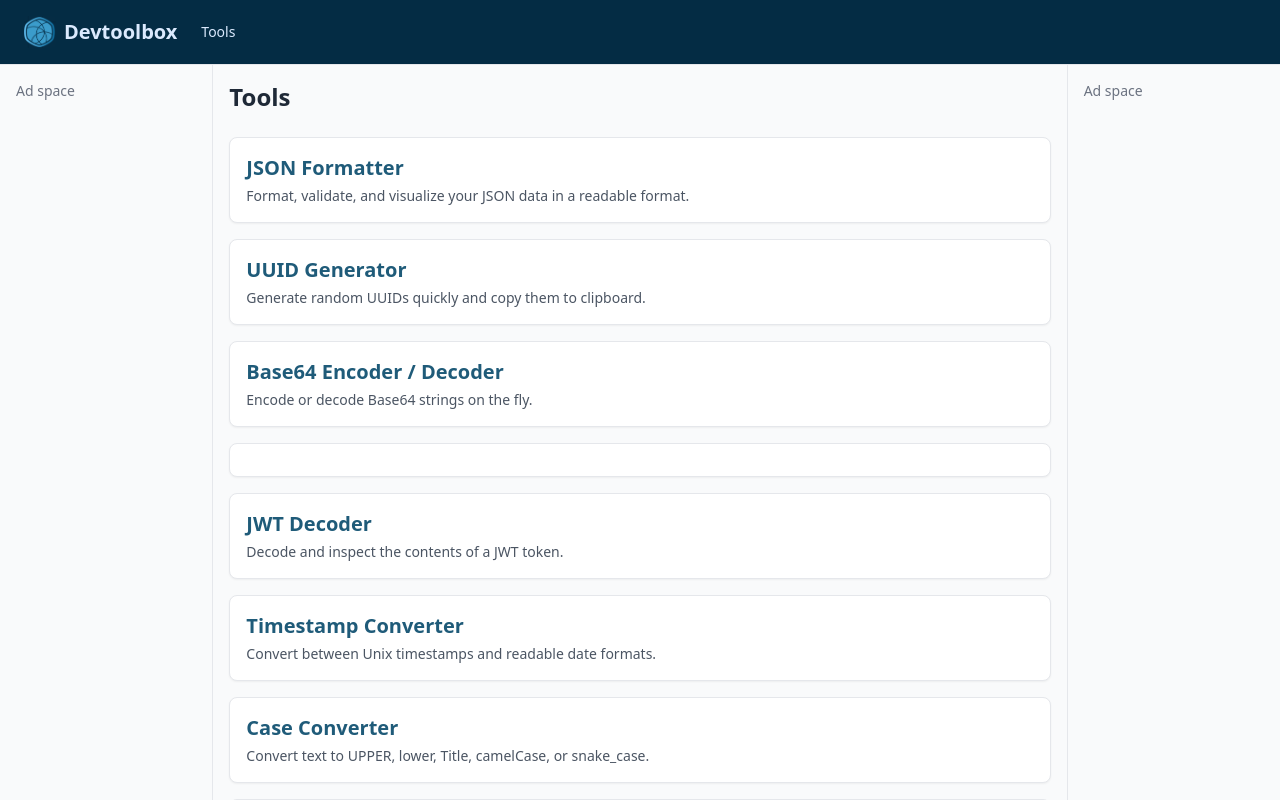
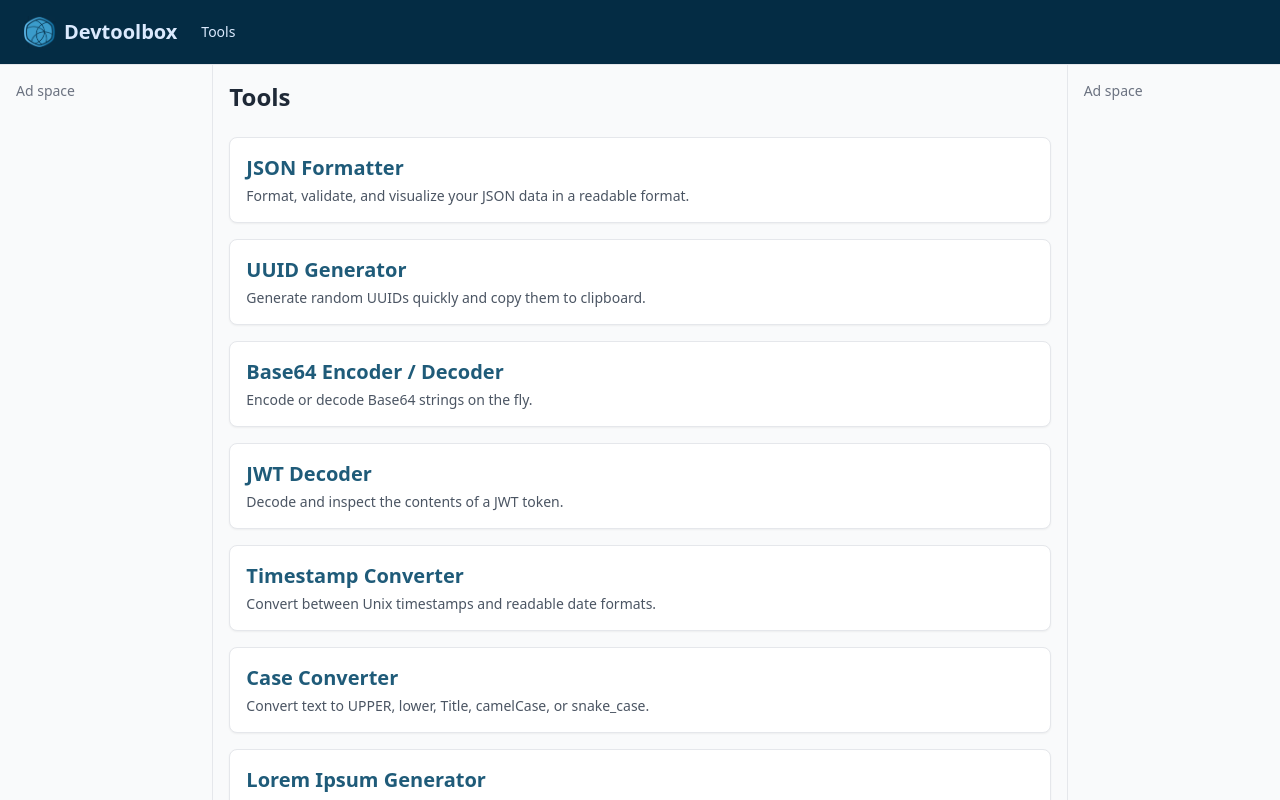
Before and after one commit to jschoeff81690/Devtoolbox, a React (Vite) app: page / in a window 1280 px wide. Shown: the top 800 px of the page. Built offline with nearby package versions, Linux system fonts and the light colour scheme.

Commit message:
Remove ad from Tools per Google request

```diff
--- a/src/pages/Tools.tsx
+++ b/src/pages/Tools.tsx
@@ -16,11 +16,6 @@ const tools = [
     name: 'Base64 Encoder / Decoder',
     path: '/base64',
     description: 'Encode or decode Base64 strings on the fly.'
-  },
-  {
-    name: 'ad-1',
-    path: '',
-    description: '',
   },
   {
     name: 'JWT Decoder',
@@ -52,13 +47,6 @@ const tools = [
 export default function Tools() {
   const options = []
   for (var tool of tools) {
-      if (tool.name.startsWith("ad")) {
-          options.push(
-              <li key={tool.name} className="p-4 border rounded-lg bg-white shadow-sm hover:shadow-md transition">
-                  <AdBanner />
-              </li>
-          )
-      } else {
           options.push(
               <li key={tool.name} className="p-4 border rounded-lg bg-white shadow-sm hover:shadow-md transition">
                 <Link to={tool.path} className="text-xl text-custom-dark-blue font-semibold hover:underline">
@@ -67,7 +55,6 @@ export default function Tools() {
                 <p className="text-gray-600 text-sm mt-1">{tool.description}</p>
               </li>
           )
-      }
   }
   return (
     <div className="space-y-6">
```
